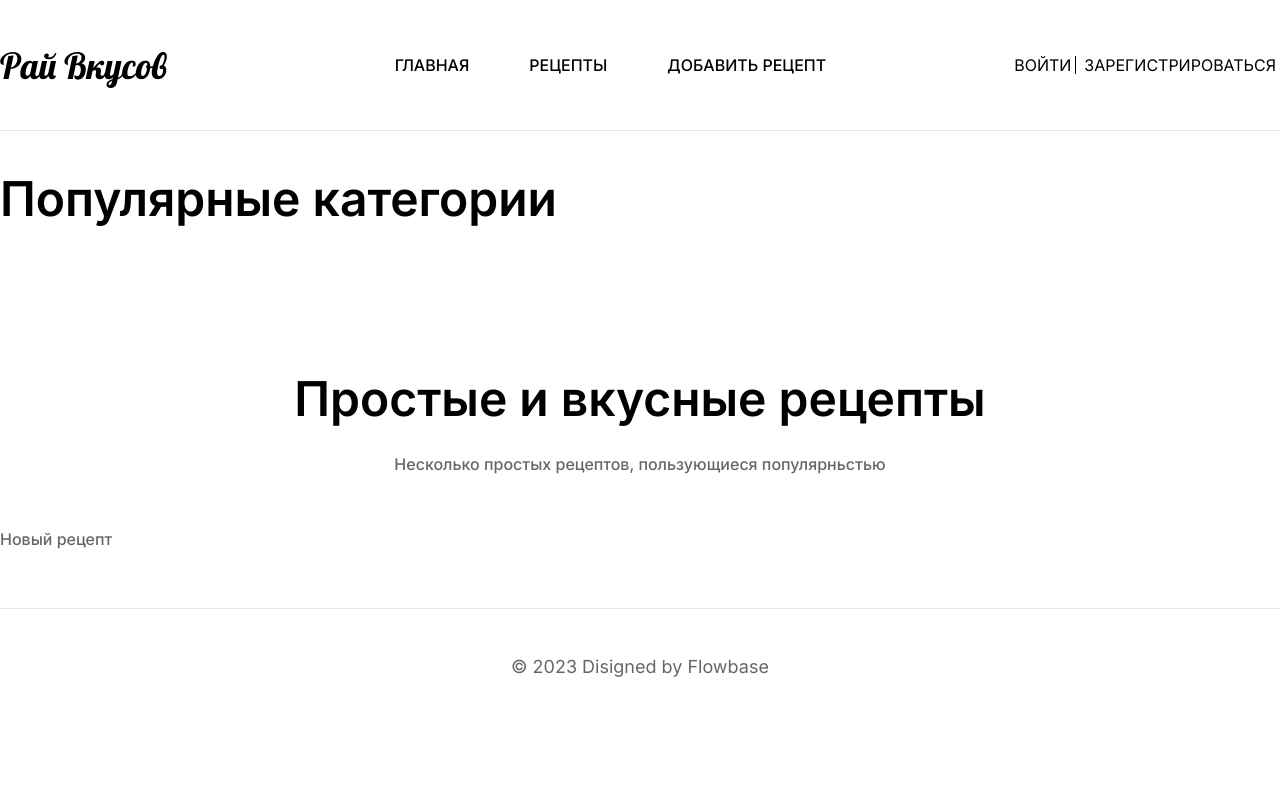
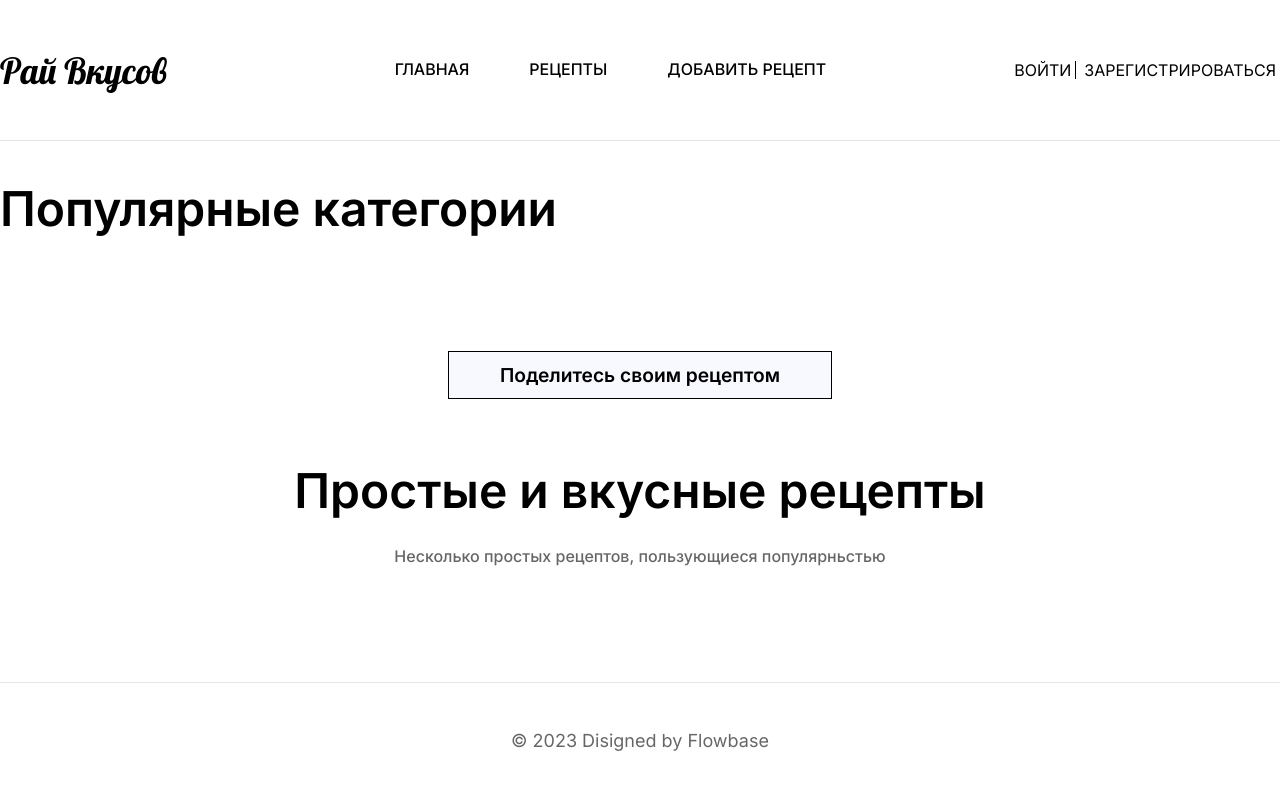
Before and after one commit to igor-rodin/taste-paradise, a Django app: page / in a window 1280 px wide. Run offline with Django 4.2, Linux system fonts and the light colour scheme; data that the repository does not hold is empty.

Commit message:
add button to index page

```diff
--- a/receips/templates/receips/inc/_pagination.html
+++ b/receips/templates/receips/inc/_pagination.html
@@ -1,4 +1,5 @@
 <div class="pagination">
+  {% if page.paginator.num_pages > 1 %}
   <span class="step-links">
     {% if page.has_previous %}
     <a class="last-link last-link--left" href="?page=1">&lt;&lt;</a>
@@ -21,4 +22,5 @@
     >
     {% endif %}
   </span>
+  {% endif %}
 </div>
--- a/receips/templates/receips/index.html
+++ b/receips/templates/receips/index.html
@@ -14,6 +14,7 @@
                 </div>
                 {% endfor %}
             </div>
+            <div class="btn btn-featured"><a href = {% url "receips:add_receipe" %}> Поделитесь своим рецептом</a></div>
         </div>
 
     </div>
@@ -60,6 +61,4 @@
             </div>
         </div>
     </section>
-
-<a href = {% url "receips:add_receipe" %}>Новый рецепт</a>
 {% endblock content %}
--- a/static/css/_pagination.css
+++ b/static/css/_pagination.css
@@ -21,3 +21,7 @@
 .last-link--left {
     margin-right: 4px;
 }
+
+.current {
+    margin: 0 4px;
+}
--- a/static/css/account.css
+++ b/static/css/account.css
@@ -55,7 +55,7 @@
     border: none;
     background-color: transparent;
     padding: 12px 28px;
-    border: 2px solid black;
+    border: 1px solid black;
     transition: all 0.3s;
     font-size: 1.2em;
 }
@@ -63,8 +63,15 @@
 .btn:hover, .btn:active {
     cursor: pointer;
     transition: all 0.3s;
-    border: 2px solid darkgreen;
+    border: 1px solid darkgreen;
     background-color: rgba(0, 0, 0, 0.1);
+}
+
+.btn-featured {
+    text-align: center;
+    width: 30%;
+    margin: 0 auto;
+    background-color: ghostwhite;
 }
 
 .error {
--- a/static/css/add_receipe.css
+++ b/static/css/add_receipe.css
@@ -5,6 +5,9 @@
 
 .form-add {
     gap: 24px;
+    padding: 3em 0;
+    border: 1px solid #0eb77e;
+    border-radius: 3em;
 }
 
 .receipe__input {
--- a/static/css/categories.css
+++ b/static/css/categories.css
@@ -12,6 +12,7 @@
     flex-wrap: wrap;
     justify-content: center;
     gap: 40px;
+    padding-bottom: 34px;
 }
 
 .categories__header {
--- a/static/css/header.css
+++ b/static/css/header.css
@@ -20,6 +20,17 @@
     font-weight: 500;
     color: black;
     text-transform: uppercase;
+}
+
+.menu-list__item {
+    padding: 4px 0;
+    border-bottom: 2px solid transparent;
+    background-origin: border-box;
+}
+
+.menu-list__item:hover {
+    border-bottom: 2px solid darkgreen;
+    color: darkgreen;
 }
 
 .profile {
```
